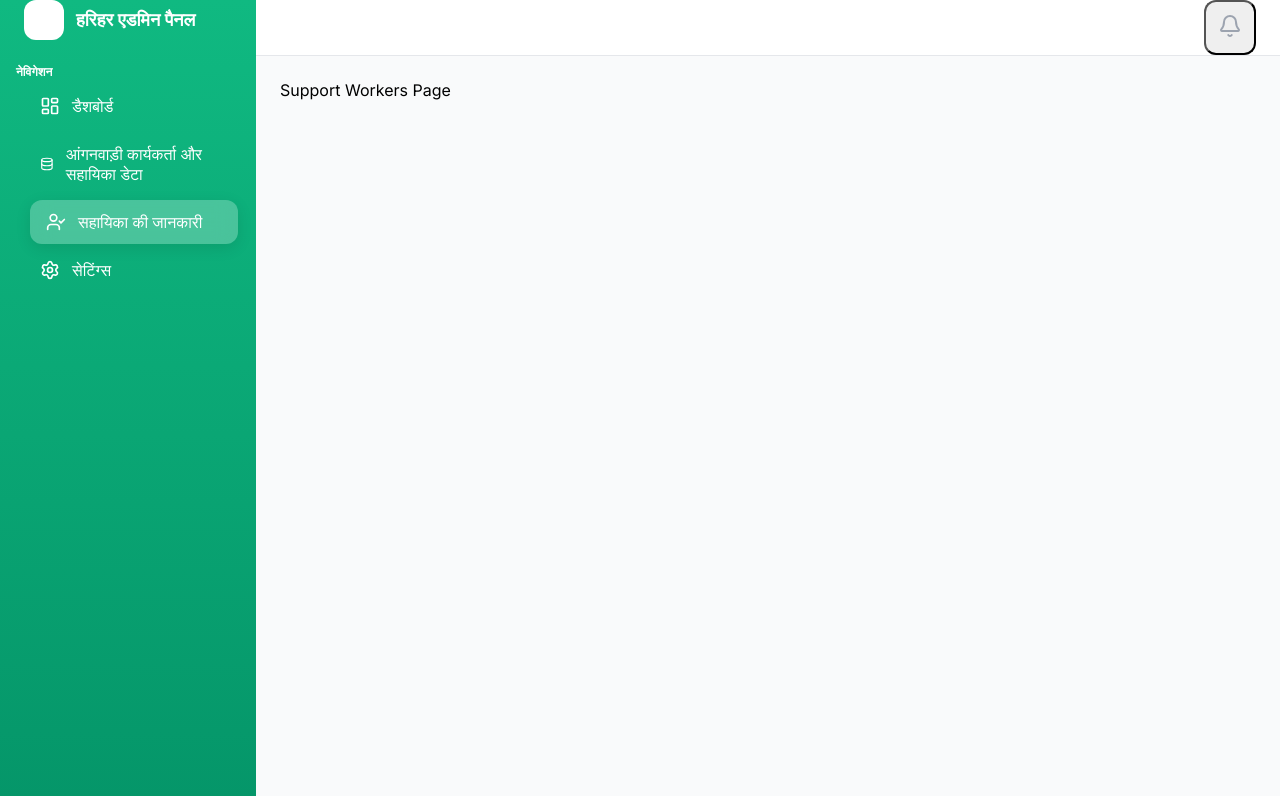
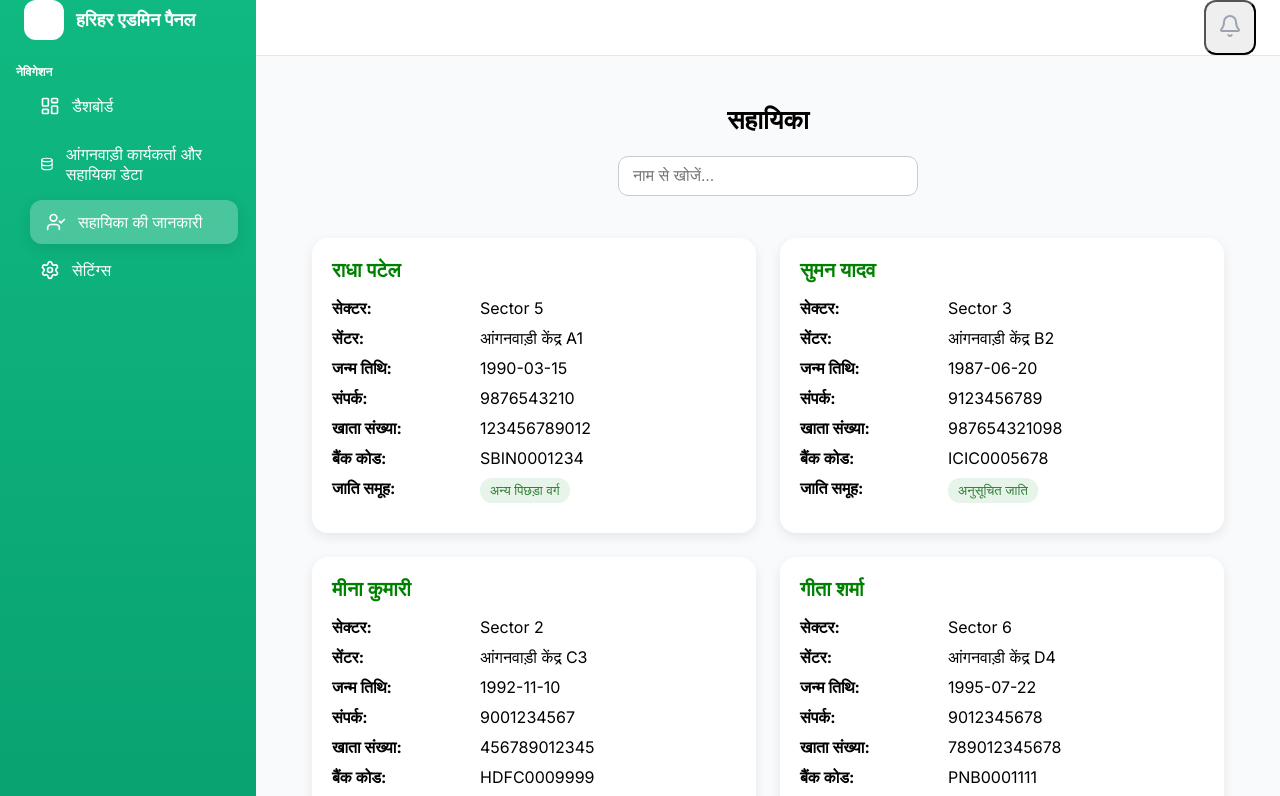
Before and after one commit to Piyushverma122/HariharAdminpannel-final1, a React (Create React App) app: page /support-workers in a window 1280 px wide. Shown: the top 796 px of the page. Built offline with nearby package versions, Linux system fonts and the light colour scheme.

Commit message:
Complete ui Added to the Support WorKer page

```diff
--- a/src/contexts/LanguageContext.tsx
+++ b/src/contexts/LanguageContext.tsx
@@ -36,7 +36,17 @@ const translations: Translations = {
     save: 'Save',
 
     // App Title
-    appTitle: 'Harihar Admin Panel'
+    appTitle: 'Harihar Admin Panel',
+
+    // Support worker
+    sector: 'Sector',
+    anganwadiCenterName: 'Anganwadi Center Name',
+    dob: 'Date of Birth',
+    contact: 'Contact',
+    accountNumber: 'Account Number',
+    bankCode: 'Bank Code',
+    casteGroup: 'Caste Group',
+
   },
   hi: {
     // Navigation
@@ -62,7 +72,17 @@ const translations: Translations = {
     save: 'सेव करें',
 
     // App Title
-    appTitle: 'हरिहर एडमिन पैनल'
+    appTitle: 'हरिहर एडमिन पैनल',
+
+    // Support worker
+    sector: 'सेक्टर',
+    center:'सेंटर',
+    nganwadiCenterName: 'आंगनवाड़ी केंद्र का नाम',
+    dob: 'जन्म तिथि',
+    contact: 'संपर्क',
+    accountNumber: 'खाता संख्या',
+    bankCode: 'बैंक कोड',
+    casteGroup: 'जाति समूह',
   }
 };
 
--- a/src/pages/SupportWorkers.tsx
+++ b/src/pages/SupportWorkers.tsx
@@ -1,7 +1,205 @@
-import React from 'react';
+import React, { useState } from 'react';
+import { useLanguage } from '../contexts/LanguageContext';
+
+interface SupportWorker {
+  id: number;
+  name: { en: string; hi: string };
+  sector: string;
+  center: { en: string; hi: string };
+  dob: string;
+  contact: string;
+  accountNumber: string;
+  bankCode: string;
+  casteGroup: { en: string; hi: string };
+}
+
+const dummyWorkers: SupportWorker[] = [
+  {
+    id: 1,
+    name: { en: 'Radha Patel', hi: 'राधा पटेल' },
+    sector: 'Sector 5',
+    center: { en: 'Anganwadi Center A1', hi: 'आंगनवाड़ी केंद्र A1' },
+    dob: '1990-03-15',
+    contact: '9876543210',
+    accountNumber: '123456789012',
+    bankCode: 'SBIN0001234',
+    casteGroup: { en: 'OBC', hi: 'अन्य पिछड़ा वर्ग' },
+  },
+  {
+    id: 2,
+    name: { en: 'Suman Yadav', hi: 'सुमन यादव' },
+    sector: 'Sector 3',
+    center: { en: 'Anganwadi Center B2', hi: 'आंगनवाड़ी केंद्र B2' },
+    dob: '1987-06-20',
+    contact: '9123456789',
+    accountNumber: '987654321098',
+    bankCode: 'ICIC0005678',
+    casteGroup: { en: 'SC', hi: 'अनुसूचित जाति' },
+  },
+  {
+    id: 3,
+    name: { en: 'Meena Kumari', hi: 'मीना कुमारी' },
+    sector: 'Sector 2',
+    center: { en: 'Anganwadi Center C3', hi: 'आंगनवाड़ी केंद्र C3' },
+    dob: '1992-11-10',
+    contact: '9001234567',
+    accountNumber: '456789012345',
+    bankCode: 'HDFC0009999',
+    casteGroup: { en: 'ST', hi: 'अनुसूचित जनजाति' },
+  },
+  {
+    id: 4,
+    name: { en: 'Geeta Sharma', hi: 'गीता शर्मा' },
+    sector: 'Sector 6',
+    center: { en: 'Anganwadi Center D4', hi: 'आंगनवाड़ी केंद्र D4' },
+    dob: '1995-07-22',
+    contact: '9012345678',
+    accountNumber: '789012345678',
+    bankCode: 'PNB0001111',
+    casteGroup: { en: 'General', hi: 'सामान्य' },
+  },
+  {
+    id: 5,
+    name: { en: 'Pooja Verma', hi: 'पूजा वर्मा' },
+    sector: 'Sector 7',
+    center: { en: 'Anganwadi Center E5', hi: 'आंगनवाड़ी केंद्र E5' },
+    dob: '1991-03-30',
+    contact: '9988776655',
+    accountNumber: '654321098765',
+    bankCode: 'BOB0002222',
+    casteGroup: { en: 'OBC', hi: 'अन्य पिछड़ा वर्ग' },
+  },
+  {
+    id: 6,
+    name: { en: 'Kavita Thakur', hi: 'कविता ठाकुर' },
+    sector: 'Sector 4',
+    center: { en: 'Anganwadi Center F6', hi: 'आंगनवाड़ी केंद्र F6' },
+    dob: '1989-12-25',
+    contact: '8877665544',
+    accountNumber: '321098765432',
+    bankCode: 'AXIS0003333',
+    casteGroup: { en: 'SC', hi: 'अनुसूचित जाति' },
+  },
+];
+
+const cardStyle: React.CSSProperties = {
+  backgroundColor: '#fff',
+  borderRadius: '16px',
+  padding: '20px',
+  boxShadow: '0 4px 12px rgba(0, 0, 0, 0.08)',
+  display: 'flex',
+  flexDirection: 'column',
+};
+
+const labelStyle: React.CSSProperties = {
+  fontWeight: 'bold',
+  marginRight: '8px',
+  minWidth: '140px',
+};
+
+const rowStyle: React.CSSProperties = {
+  display: 'flex',
+  marginBottom: '10px',
+};
+
+const badgeStyle: React.CSSProperties = {
+  backgroundColor: '#e6f4ea',
+  color: '#2e7d32',
+  padding: '4px 10px',
+  borderRadius: '12px',
+  fontSize: '13px',
+};
+
+const gridStyle: React.CSSProperties = {
+  display: 'grid',
+  gridTemplateColumns: 'repeat(auto-fill, minmax(320px, 1fr))',
+  gap: '24px',
+  padding: '32px',
+};
+
+const searchBarStyle: React.CSSProperties = {
+  width: '300px',
+  margin: '0 auto',
+  marginTop: '20px',
+  marginBottom: '10px',
+  display: 'block',
+  padding: '10px 14px',
+  borderRadius: '10px',
+  border: '1px solid #ccc',
+  fontSize: '16px',
+};
 
 const SupportWorkers = () => {
-  return <div>Support Workers Page</div>;
+  const { t, language } = useLanguage();
+  const [searchTerm, setSearchTerm] = useState('');
+
+  const filteredWorkers = dummyWorkers.filter((worker) =>
+    worker.name[language].toLowerCase().includes(searchTerm.toLowerCase())
+  );
+
+  return (
+    <div>
+      <h2
+        style={{
+          fontSize: '26px',
+          fontWeight: '600',
+          textAlign: 'center',
+          marginTop: '24px',
+        }}
+      >
+        {t('supportWorkers')}
+      </h2>
+
+      <input
+        type="text"
+        placeholder={language === 'en' ? 'Search by name...' : 'नाम से खोजें...'}
+        value={searchTerm}
+        onChange={(e) => setSearchTerm(e.target.value)}
+        style={searchBarStyle}
+      />
+
+      <div style={gridStyle}>
+        {filteredWorkers.map((worker) => (
+          <div key={worker.id} style={cardStyle}>
+            <h3
+              style={{
+                fontSize: '20px',
+                marginBottom: '16px',
+                fontWeight: '600',
+                color: 'green',
+              }}
+            >
+              {worker.name[language]}
+            </h3>
+            <div style={rowStyle}>
+              <span style={labelStyle}>{t('sector')}:</span> <span>{worker.sector}</span>
+            </div>
+            <div style={rowStyle}>
+              <span style={labelStyle}>{t('center')}:</span>{' '}
+              <span>{worker.center[language]}</span>
+            </div>
+            <div style={rowStyle}>
+              <span style={labelStyle}>{t('dob')}:</span> <span>{worker.dob}</span>
+            </div>
+            <div style={rowStyle}>
+              <span style={labelStyle}>{t('contact')}:</span> <span>{worker.contact}</span>
+            </div>
+            <div style={rowStyle}>
+              <span style={labelStyle}>{t('accountNumber')}:</span>{' '}
+              <span>{worker.accountNumber}</span>
+            </div>
+            <div style={rowStyle}>
+              <span style={labelStyle}>{t('bankCode')}:</span> <span>{worker.bankCode}</span>
+            </div>
+            <div style={rowStyle}>
+              <span style={labelStyle}>{t('casteGroup')}:</span>
+              <span style={badgeStyle}>{worker.casteGroup[language]}</span>
+            </div>
+          </div>
+        ))}
+      </div>
+    </div>
+  );
 };
 
 export default SupportWorkers;
```
